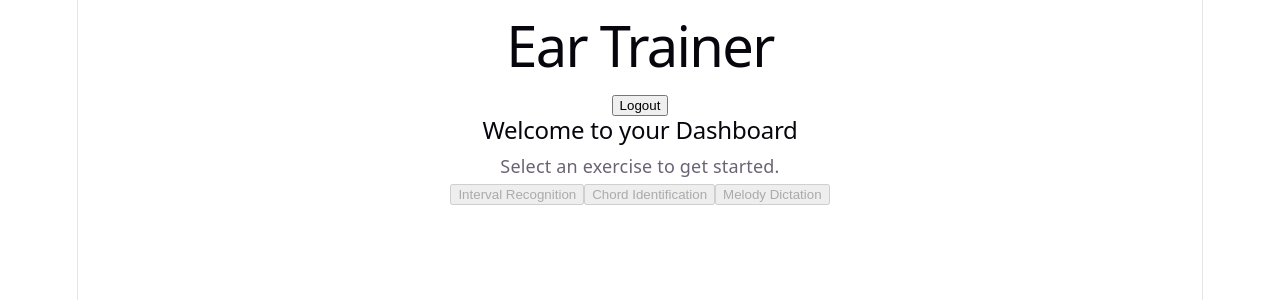
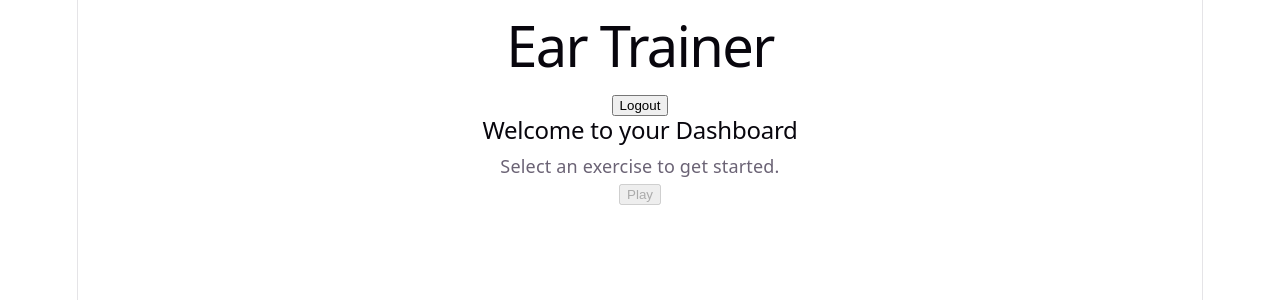
Before and after one commit to danielvelde/ear-trainer-frontend, a React (Vite) app: page /dashboard in a window 1280 px wide. Shown: the top 300 px of the page. Built offline with nearby package versions, Linux system fonts and the light colour scheme; sample sign-in values are in the browser's storage.

Commit message:
Login works. Shows dashboard when logging in

```diff
--- a/src/components/Dashboard.tsx
+++ b/src/components/Dashboard.tsx
@@ -13,9 +13,7 @@ function Dashboard() {
                 <h2>Welcome to your Dashboard</h2>
                 <p>Select an exercise to get started.</p>
                 <div>
-                    <button disabled>Interval Recognition</button>
-                    <button disabled>Chord Identification</button>
-                    <button disabled>Melody Dictation</button>
+                    <button disabled> Play</button>
                 </div>
             </main>
         </div>
```
